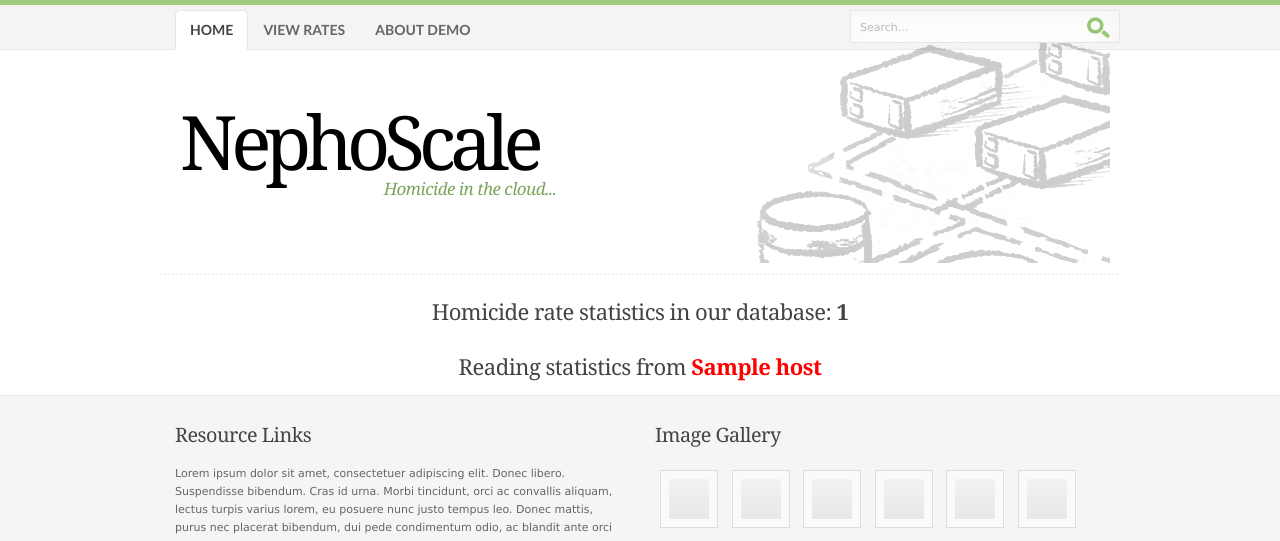
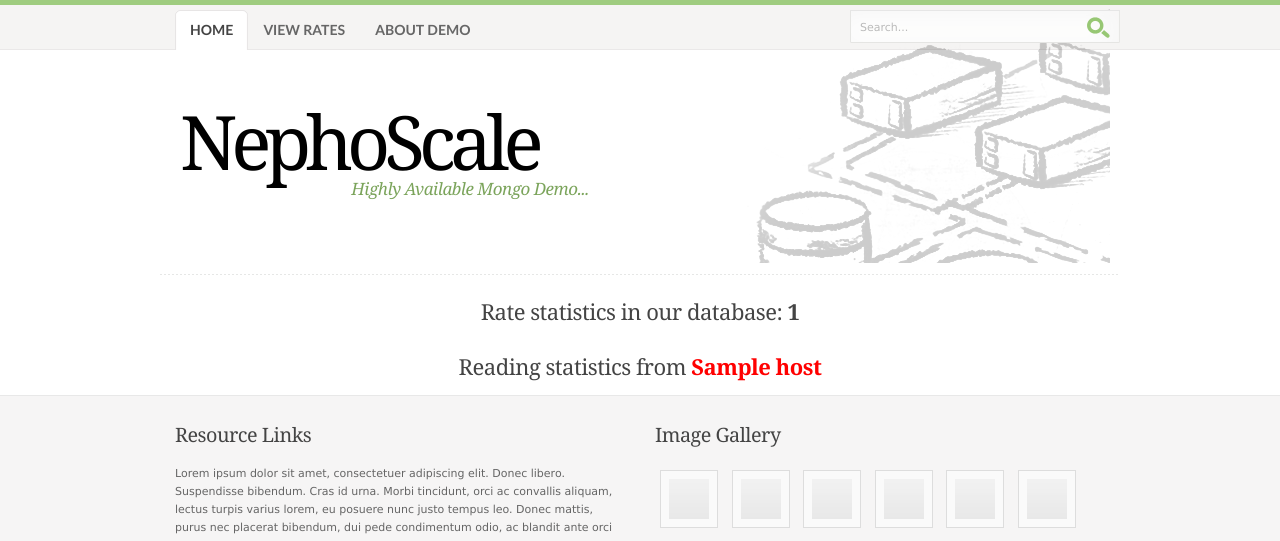
Before and after one commit to alanmeadows/mongodemo, a Flask app: template app/approot/templates/index.html in a window 1280 px wide. Shown: the top 541 px of the page. Run offline with Flask 2, Linux system fonts and the light colour scheme; the template is opened without the code that fills it: most values are stand-ins (such as "Sample title", 1, 10 or a date in 2020); parts of the project's set-up code (start-up, migrations or seed data) failed here and were passed over.

Commit message:
Update app/approot/templates/index.html

```diff
--- a/app/approot/templates/index.html
+++ b/app/approot/templates/index.html
@@ -22,7 +22,7 @@
 	<div id="header-wrap"><div id="header" class="container_16">
 
 		<h1 id="logo-text"><a href="index.html" title="">NephoScale</a></h1>
-		<p id="intro">Homicide in the cloud...</p>
+		<p id="intro">Highly Available Mongo Demo...</p>
 
 		<!-- navigation -->
 		<div  id="nav">
@@ -49,7 +49,7 @@
 	<!-- content starts -->
 	<div id="content-outer">
 
-        <center><h3>Homicide rate statistics in our database: <b>{{ count }}</b></h3></center>
+        <center><h3>Rate statistics in our database: <b>{{ count }}</b></h3></center>
         <center><h3>Reading statistics from <b> <font color="red">{{ host }} </font></b></h3></center>
 
 	<!-- contents end here -->
```
